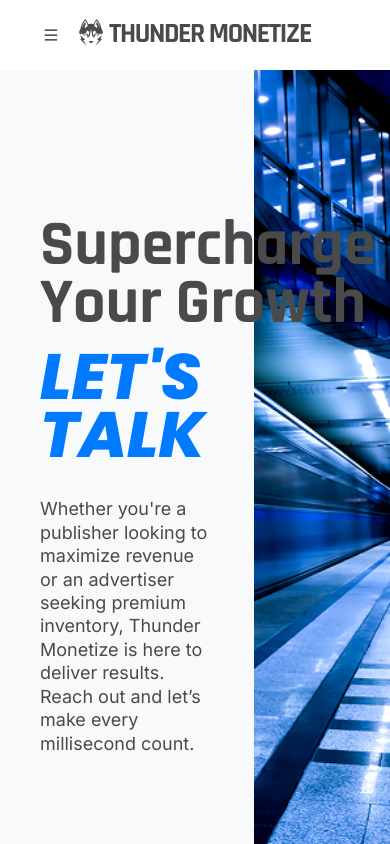
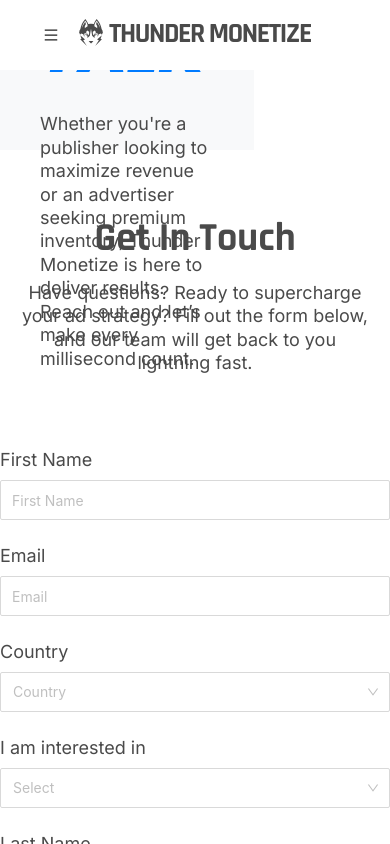
Before and after one commit to jwong65/vite-react-site, a React (Vite) app: page /contact in a window 390 px wide. Shown: the top 844 px of the page. Built offline with nearby package versions, Linux system fonts and the light colour scheme.

Commit message:
Removed the image in contact breakpoint 480

```diff
--- a/src/pages/contact.css
+++ b/src/pages/contact.css
@@ -302,9 +302,29 @@
     background: #E2A602 !important;
     color: var(--Primary-Thunderstorm-Gray, #4A4A4A) !important;
 }
-@media (max-width: 767px) {
+@media (max-width: 1024px){
+    .contact-section-wrapper,
+    .contact-form-wrapper,
+    .contact-form-outer-wrapper,
+    .contact-success-wrapper{
+        width: 100vw;
+        margin-left: 0;
+        margin-right: 0;
+        left: 0;
+        right: 0;
+        position: relative;
+        box-sizing: border-box;
+    }
+}
+
+@media (max-width: 834px) {
     .contact-form .ant-input,
     .contact-form .ant-select {
         min-width: 100%;
     }
 }
+@media (max-width: 480px){
+    .contact-background-image{
+        display: none;
+    }
+}
```
